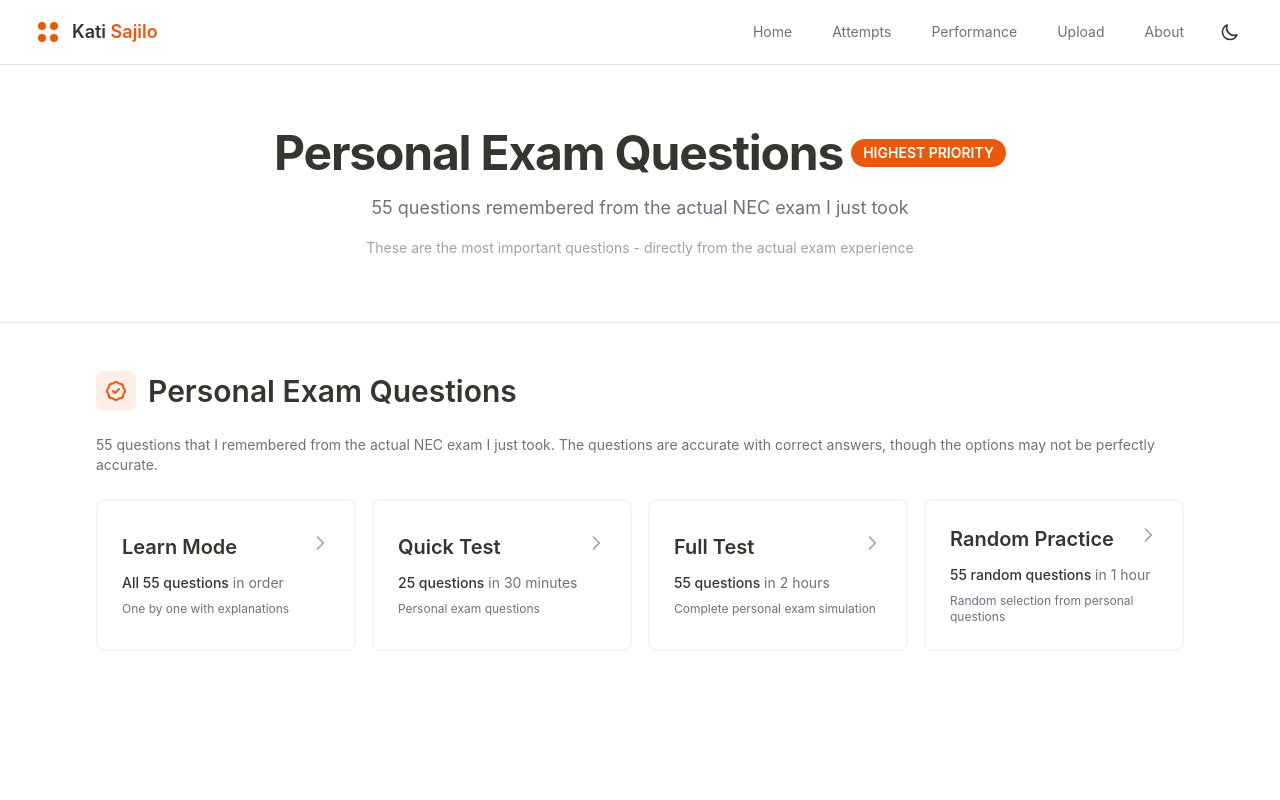
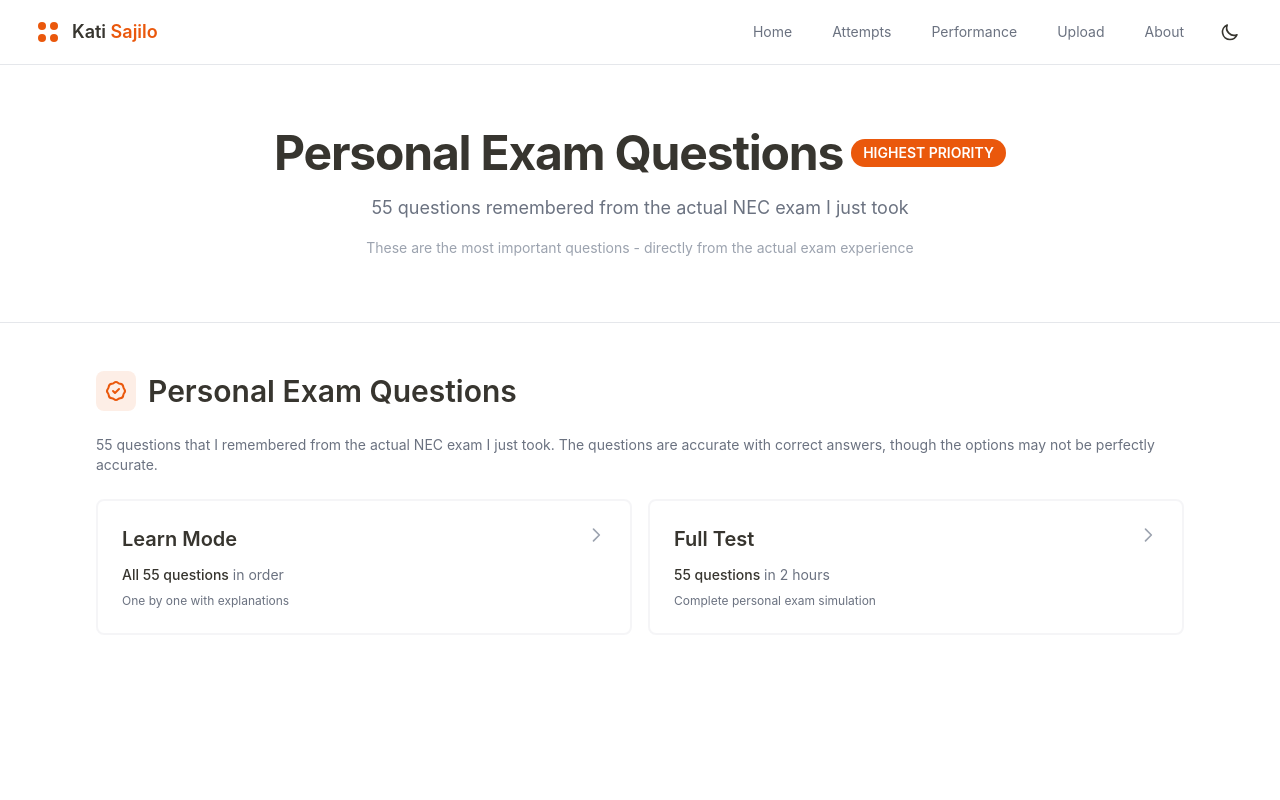
Before and after one commit to bibhushansaakha/MCQ, a Next.js app: page /personal in a window 1280 px wide. Shown: the top 800 px of the page. Built offline with nearby package versions, Linux system fonts and the light colour scheme.

Commit message:
refactor: simplify PersonalPage layout by removing unused buttons and adjusting grid structure for improved UI clarity

```diff
--- a/src/app/personal/page.tsx
+++ b/src/app/personal/page.tsx
@@ -63,7 +63,7 @@
             <p className="text-sm text-gray-500 dark:text-gray-500 mb-6">
               55 questions that I remembered from the actual NEC exam I just took. The questions are accurate with correct answers, though the options may not be perfectly accurate.
             </p>
-            <div className="grid grid-cols-1 md:grid-cols-2 lg:grid-cols-4 gap-4">
+            <div className="grid grid-cols-1 md:grid-cols-2 gap-4">
               <button
                 onClick={() => router.push("/quiz/learn/personal")}
                 className="p-6 rounded-lg border-2 border-gray-200/40 dark:border-gray-700/30 hover:border-[#ea580c] hover:shadow-lg transition-all text-left group"
@@ -92,37 +92,6 @@
                 </p>
                 <p className="text-xs text-gray-500 dark:text-gray-500">
                   One by one with explanations
-                </p>
-              </button>
-
-              <button
-                onClick={() => handleModeSelect("personal-quick-test")}
-                className="p-6 rounded-lg border-2 border-gray-200/40 dark:border-gray-700/30 hover:border-[#ea580c] hover:shadow-lg transition-all text-left group"
-              >
-                <div className="flex items-start justify-between mb-3">
-                  <h3 className="text-xl font-semibold text-foreground group-hover:text-[#ea580c] transition-colors">
-                    Quick Test
-                  </h3>
-                  <svg
-                    className="w-5 h-5 text-gray-400 group-hover:text-[#ea580c] transition-colors"
-                    fill="none"
-                    stroke="currentColor"
-                    viewBox="0 0 24 24"
-                  >
-                    <path
-                      strokeLinecap="round"
-                      strokeLinejoin="round"
-                      strokeWidth={2}
-                      d="M9 5l7 7-7 7"
-                    />
-                  </svg>
-                </div>
-                <p className="text-sm text-gray-500 dark:text-gray-500 mb-2">
-                  <span className="font-medium text-foreground">25 questions</span>{" "}
-                  in 30 minutes
-                </p>
-                <p className="text-xs text-gray-500 dark:text-gray-500">
-                  Personal exam questions
                 </p>
               </button>
 
@@ -156,37 +125,6 @@
                   Complete personal exam simulation
                 </p>
               </button>
-
-              <button
-                onClick={() => handleModeSelect("personal-random")}
-                className="p-6 rounded-lg border-2 border-gray-200/40 dark:border-gray-700/30 hover:border-[#ea580c] hover:shadow-lg transition-all text-left group"
-              >
-                <div className="flex items-start justify-between mb-3">
-                  <h3 className="text-xl font-semibold text-foreground group-hover:text-[#ea580c] transition-colors">
-                    Random Practice
-                  </h3>
-                  <svg
-                    className="w-5 h-5 text-gray-400 group-hover:text-[#ea580c] transition-colors"
-                    fill="none"
-                    stroke="currentColor"
-                    viewBox="0 0 24 24"
-                  >
-                    <path
-                      strokeLinecap="round"
-                      strokeLinejoin="round"
-                      strokeWidth={2}
-                      d="M9 5l7 7-7 7"
-                    />
-                  </svg>
-                </div>
-                <p className="text-sm text-gray-500 dark:text-gray-500 mb-2">
-                  <span className="font-medium text-foreground">55 random questions</span>{" "}
-                  in 1 hour
-                </p>
-                <p className="text-xs text-gray-500 dark:text-gray-500">
-                  Random selection from personal questions
-                </p>
-              </button>
             </div>
           </div>
         </div>
```
